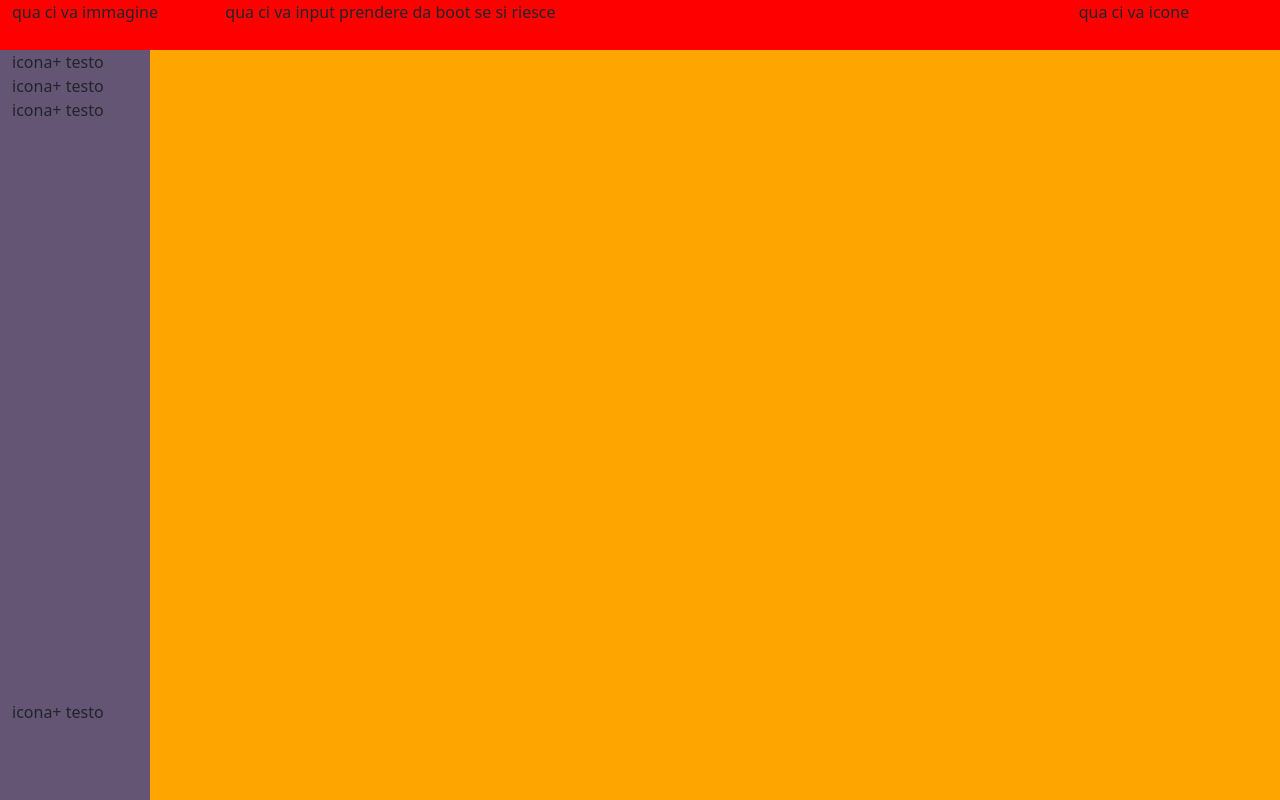
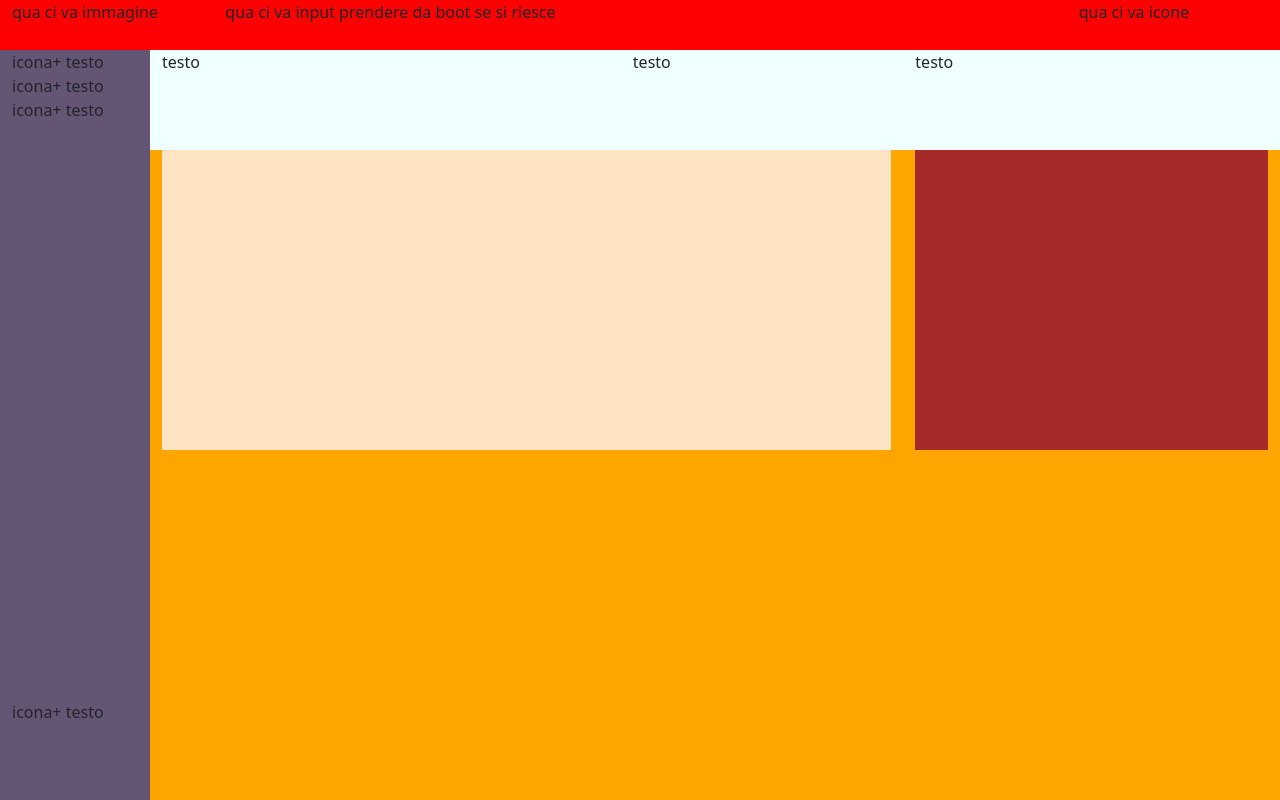
Before and after one commit to antoniolaikauf/html-css-bootstrap-dashboard, a plain HTML site: page index.html in a window 1280 px wide. Drawn offline with nearby package versions, Linux system fonts and the light colour scheme.

Commit message:
sistemato struttura main principale

```diff
--- a/css/index.css
+++ b/css/index.css
@@ -21,6 +21,7 @@ main{
 #main-principale{
     width: calc(100% - 150px);
     height: 100%;
+    overflow: auto;
     /* debug */
     background-color: orange;
 }
@@ -38,3 +39,23 @@ main>div{
 #parte-inferiore{
     height: 100px;
 }
+/* caratteristiche main principale */
+
+#boolean-studenti{
+    height: 100px;
+    /* debug */
+    background-color: azure;
+}
+/* caratteristiche classi */
+
+#classi-successive{
+    /* debug */
+    height: 300px;
+    background-color: bisque;
+}
+
+#todo{
+    /* debug */
+    height: 300px;
+    background-color: brown;
+}
--- a/index.html
+++ b/index.html
@@ -48,20 +48,36 @@
             </div>
         </section>
         <section id="main-principale">
-            <div class="container-fluid">
-                <div class="row">
-                    <div class="col-12">
-
+            <div id="boolean-studenti">
+                <div class="container-fluid">
+                    <div class="row">
+                        <div class="col-12 col-sm-5">
+                            testo
+                        </div>
+                        <div class="col-12 col-sm-3">
+                            testo
+                        </div>
+                        <div class="col-12 col-sm-3">
+                            testo
+                        </div>
                     </div>
                 </div>
-                <div class="row">
-                    <div class="col-7">
+            </div>
+            <div id="classi">
+               <div class="container-fluid">
+                    <div class="row">
+                        <div class="col-12 col-md-8">
+                            <div id="classi-successive">
 
+                            </div>
+                        </div>
+                        <div class="col-12 col-md-4">
+                            <div id="todo">
+
+                            </div>
+                        </div>
                     </div>
-                    <div class="col-5">
-
-                    </div>
-                </div>
+               </div>
             </div>
         </section>
        </div>
```
